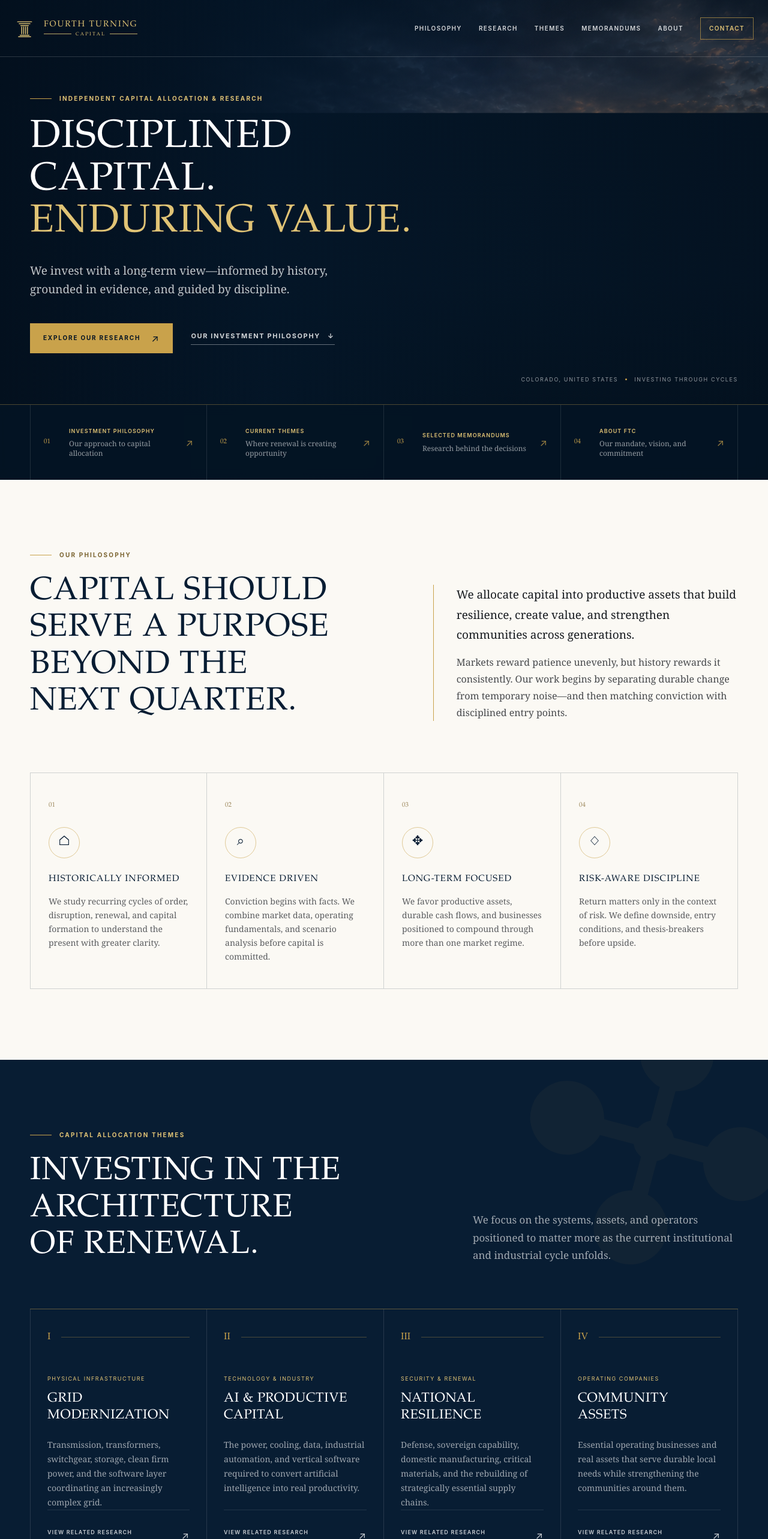
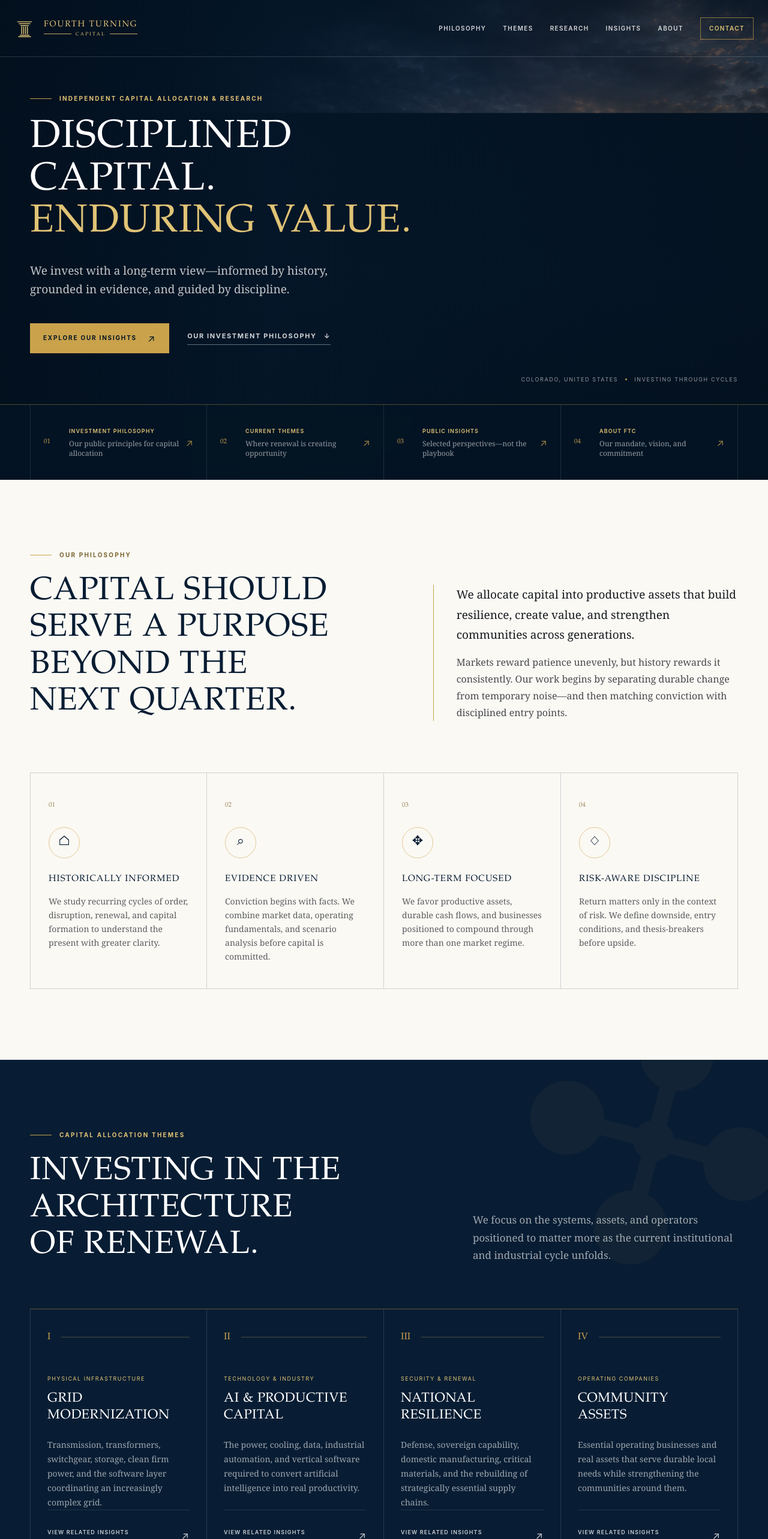
Before and after one commit to jpeterson2058/fourth-turning-capital, a Next.js app: page / in a window 1280 px wide. Shown: the top 2566 px of the page at 60% size. Built offline with nearby package versions, Linux system fonts and the light colour scheme.

Commit message:
Reframe homepage around public insights

```diff
--- a/app/page.tsx
+++ b/app/page.tsx
@@ -1,3 +1,5 @@
+import { insights } from "./insights/articles";
+
 const principles = [
   { number: "01", title: "Historically informed", copy: "We study recurring cycles of order, disruption, renewal, and capital formation to understand the present with greater clarity." },
   { number: "02", title: "Evidence driven", copy: "Conviction begins with facts. We combine market data, operating fundamentals, and scenario analysis before capital is committed." },
@@ -12,10 +14,36 @@ const themes = [
   { number: "IV", title: "Community assets", copy: "Essential operating businesses and real assets that serve durable local needs while strengthening the communities around them.", tag: "Operating companies" },
 ];
 
-const publications = [
-  { type: "Capital Allocation Map", title: "Grid Modernization", year: "2026", description: "The bottlenecks, enabling technologies, public-market beneficiaries, and entry conditions behind a generational grid rebuild.", className: "cover-grid", status: "Research in development" },
-  { type: "Capital Allocation Map", title: "AI & Productive Capital", year: "2026", description: "A full-stack view of the infrastructure turning compute into durable economic output—from energy and cooling to applications.", className: "cover-ai", status: "Research in development" },
-  { type: "Investment Memorandum", title: "Gin & Bear It", year: "No. 001", description: "An owner-operator case study in capital structure, inventory productivity, real-estate optionality, and resilient local commerce.", className: "cover-memo", status: "Completed · July 2026" },
+const latestInsight = insights[0]!;
+
+const publicResearch = [
+  {
+    type: "Insight",
+    title: latestInsight.title,
+    year: "July 2026",
+    description: latestInsight.description,
+    className: "cover-grid",
+    status: "Published",
+    href: `/insights/${latestInsight.slug}`,
+  },
+  {
+    type: "Research Brief",
+    title: "Grid Modernization",
+    year: "Forthcoming",
+    description: "A public briefing on why grid bottlenecks matter to industrial renewal—without disclosing FTC's proprietary company selection, underwriting, or implementation work.",
+    className: "cover-ai",
+    status: "Editorial pipeline",
+    href: "/insights",
+  },
+  {
+    type: "Market Perspective",
+    title: "Debt, Defense & Demographics",
+    year: "Forthcoming",
+    description: "A public perspective on the structural forces reshaping capital allocation, national resilience, and productive investment.",
+    className: "cover-perspective",
+    status: "Editorial pipeline",
+    href: "/insights",
+  },
 ];
 
 function PillarMark({ small = false }: { small?: boolean }) {
@@ -30,7 +58,7 @@ function PillarMark({ small = false }: { small?: boolean }) {
 
 function BrandLockup({ compact = false }: { compact?: boolean }) {
   return (
-    <a className={compact ? "brand brand-compact" : "brand"} href="#top" aria-label="Fourth Turning Capital home">
+    <a className={compact ? "brand brand-compact" : "brand"} href="/#top" aria-label="Fourth Turning Capital home">
       <PillarMark small={compact} />
       <span className="brand-name">
         <span>Fourth Turning</span>
@@ -40,7 +68,9 @@ function BrandLockup({ compact = false }: { compact?: boolean }) {
   );
 }
 
-function Arrow() { return <span aria-hidden="true" className="arrow">↗</span>; }
+function Arrow() {
+  return <span aria-hidden="true" className="arrow">↗</span>;
+}
 
 export default function Home() {
   return (
@@ -49,26 +79,37 @@ export default function Home() {
         <div className="header-inner">
           <BrandLockup compact />
           <nav className="desktop-nav" aria-label="Primary navigation">
-            <a href="#philosophy">Philosophy</a><a href="#research">Research</a><a href="#themes">Themes</a><a href="#memorandums">Memorandums</a><a href="#about">About</a><a className="nav-contact" href="#contact">Contact</a>
+            <a href="#philosophy">Philosophy</a>
+            <a href="#themes">Themes</a>
+            <a href="#research">Research</a>
+            <a href="/insights">Insights</a>
+            <a href="#about">About</a>
+            <a className="nav-contact" href="#contact">Contact</a>
           </nav>
           <details className="mobile-menu">
             <summary aria-label="Open navigation"><span /><span /></summary>
             <nav aria-label="Mobile navigation">
-              <a href="#philosophy">Philosophy</a><a href="#research">Research</a><a href="#themes">Themes</a><a href="#memorandums">Memorandums</a><a href="#about">About</a><a href="#contact">Contact</a>
+              <a href="#philosophy">Philosophy</a>
+              <a href="#themes">Themes</a>
+              <a href="#research">Research</a>
+              <a href="/insights">Insights</a>
+              <a href="#about">About</a>
+              <a href="#contact">Contact</a>
             </nav>
           </details>
         </div>
       </header>
 
       <section className="hero" aria-labelledby="hero-title">
-        <div className="hero-bg" aria-hidden="true" /><div className="hero-vignette" aria-hidden="true" />
+        <div className="hero-bg" aria-hidden="true" />
+        <div className="hero-vignette" aria-hidden="true" />
         <div className="hero-content wrap">
           <div className="hero-copy">
             <p className="eyebrow light"><span />Independent capital allocation &amp; research</p>
             <h1 id="hero-title">Disciplined capital.<br /><em>Enduring value.</em></h1>
             <p className="hero-lede">We invest with a long-term view—informed by history, grounded in evidence, and guided by discipline.</p>
             <div className="hero-actions">
-              <a className="button button-gold" href="#research">Explore our research <Arrow /></a>
+              <a className="button button-gold" href="/insights">Explore our insights <Arrow /></a>
               <a className="text-link light-link" href="#philosophy">Our investment philosophy <span aria-hidden="true">↓</span></a>
             </div>
           </div>
@@ -76,9 +117,9 @@ export default function Home() {
         </div>
         <div className="hero-index">
           <div className="wrap index-grid">
-            <a href="#philosophy"><b>01</b><span><strong>Investment philosophy</strong><small>Our approach to capital allocation</small></span><Arrow /></a>
+            <a href="#philosophy"><b>01</b><span><strong>Investment philosophy</strong><small>Our public principles for capital allocation</small></span><Arrow /></a>
             <a href="#themes"><b>02</b><span><strong>Current themes</strong><small>Where renewal is creating opportunity</small></span><Arrow /></a>
-            <a href="#memorandums"><b>03</b><span><strong>Selected memorandums</strong><small>Research behind the decisions</small></span><Arrow /></a>
+            <a href="/insights"><b>03</b><span><strong>Public insights</strong><small>Selected perspectives—not the playbook</small></span><Arrow /></a>
             <a href="#about"><b>04</b><span><strong>About FTC</strong><small>Our mandate, vision, and commitment</small></span><Arrow /></a>
           </div>
         </div>
@@ -86,7 +127,10 @@ export default function Home() {
 
       <section className="philosophy section" id="philosophy">
         <div className="wrap philosophy-intro">
-          <div><p className="eyebrow"><span />Our philosophy</p><h2>Capital should serve a purpose beyond the next quarter.</h2></div>
+          <div>
+            <p className="eyebrow"><span />Our philosophy</p>
+            <h2>Capital should serve a purpose beyond the next quarter.</h2>
+          </div>
           <div className="philosophy-copy">
             <p className="dropcap">We allocate capital into productive assets that build resilience, create value, and strengthen communities across generations.</p>
             <p>Markets reward patience unevenly, but history rewards it consistently. Our work begins by separating durable change from temporary noise—and then matching conviction with disciplined entry points.</p>
@@ -95,8 +139,10 @@ export default function Home() {
         <div className="wrap principles-grid">
           {principles.map((principle) => (
             <article className="principle" key={principle.number}>
-              <span className="principle-number">{principle.number}</span><div className="principle-icon" aria-hidden="true">{principle.number === "01" ? "⌂" : principle.number === "02" ? "⌕" : principle.number === "03" ? "✥" : "◇"}</div>
-              <h3>{principle.title}</h3><p>{principle.copy}</p>
+              <span className="principle-number">{principle.number}</span>
+              <div className="principle-icon" aria-hidden="true">{principle.number === "01" ? "⌂" : principle.number === "02" ? "⌕" : principle.number === "03" ? "✥" : "◇"}</div>
+              <h3>{principle.title}</h3>
+              <p>{principle.copy}</p>
             </article>
           ))}
         </div>
@@ -106,13 +152,20 @@ export default function Home() {
         <div className="compass-watermark" aria-hidden="true">✣</div>
         <div className="wrap">
           <div className="section-heading dark-heading">
-            <div><p className="eyebrow light"><span />Capital allocation themes</p><h2>Investing in the architecture of renewal.</h2></div>
+            <div>
+              <p className="eyebrow light"><span />Capital allocation themes</p>
+              <h2>Investing in the architecture of renewal.</h2>
+            </div>
             <p>We focus on the systems, assets, and operators positioned to matter more as the current institutional and industrial cycle unfolds.</p>
           </div>
           <div className="themes-grid">
             {themes.map((theme) => (
               <article className="theme-card" key={theme.number}>
-                <div className="theme-top"><span>{theme.number}</span><span className="theme-line" /></div><p className="theme-tag">{theme.tag}</p><h3>{theme.title}</h3><p>{theme.copy}</p><a href="#research" aria-label={`View research on ${theme.title}`}>View related research <Arrow /></a>
+                <div className="theme-top"><span>{theme.number}</span><span className="theme-line" /></div>
+                <p className="theme-tag">{theme.tag}</p>
+                <h3>{theme.title}</h3>
+                <p>{theme.copy}</p>
+                <a href="/insights" aria-label={`View public insights related to ${theme.title}`}>View related insights <Arrow /></a>
               </article>
             ))}
           </div>
@@ -122,30 +175,52 @@ export default function Home() {
       <section className="research section" id="research">
         <div className="wrap">
           <div className="section-heading">
-            <div><p className="eyebrow"><span />Research &amp; publications</p><h2>We publish,<br /><em>not promote.</em></h2></div>
-            <div className="section-copy"><p>Our publications reflect our philosophy, discipline, and commitment to long-term thinking. We share the research behind our decisions to add useful perspective—not noise—to the conversation.</p><a className="text-link" href="#memorandums">Explore the research library <Arrow /></a></div>
+            <div>
+              <p className="eyebrow"><span />Public research &amp; insights</p>
+              <h2>We publish the thesis.<br /><em>Not the playbook.</em></h2>
+            </div>
+            <div className="section-copy">
+              <p>FTC publishes selected perspectives that demonstrate how we interpret structural change. Internal models, security selection, underwriting, dashboards, and portfolio implementation remain proprietary to Fourth Turning Capital.</p>
+              <a className="text-link" href="/insights">Explore all insights <Arrow /></a>
+            </div>
           </div>
           <div className="publication-grid">
-            {publications.map((publication, index) => (
-              <article className="publication" key={publication.title}>
+            {publicResearch.map((publication, index) => (
+              <a className="publication publication-link" href={publication.href} key={publication.title}>
                 <div className={`publication-cover ${publication.className}`}>
                   <div className="cover-brand"><PillarMark small /><span>Fourth Turning Capital</span></div>
                   <div className="cover-title"><small>{publication.type}</small><strong>{publication.title}</strong><span>{publication.year}</span></div>
                   <p>Disciplined capital. Enduring value.</p>
                 </div>
-                <div className="publication-meta"><span>0{index + 1}</span><div><p>{publication.status}</p><h3>{publication.title}</h3><p>{publication.description}</p></div></div>
-              </article>
+                <div className="publication-meta">
+                  <span>0{index + 1}</span>
+                  <div><p>{publication.status}</p><h3>{publication.title}</h3><p>{publication.description}</p></div>
+                </div>
+              </a>
             ))}
           </div>
         </div>
       </section>
 
-      <section className="memorandums section" id="memorandums">
-        <div className="wrap memo-layout">
-          <div className="memo-title"><p className="eyebrow light"><span />Selected memorandums</p><h2>The record<br />behind the <em>decision.</em></h2><p>Our memorandums are working documents: a disciplined record of the facts, assumptions, risks, entry conditions, and decisions that shape an allocation.</p></div>
-          <div className="memo-list">
-            <article><span className="memo-no">001</span><div><p className="memo-type">Operating company · Real estate</p><h3>Gin &amp; Bear It Liquor</h3><p>Owner-operator underwriting, resilience planning, inventory productivity, and real-estate optionality.</p></div><span className="memo-status">Completed</span></article>
-            <article><span className="memo-no">CAM</span><div><p className="memo-type">Infrastructure · Public equities</p><h3>Grid Modernization</h3><p>A full capital allocation map across transmission, electrical equipment, software, storage, and clean firm power.</p></div><span className="memo-status">In development</span></article>
+      <section className="proprietary-boundary section" id="approach">
+        <div className="wrap boundary-layout">
+          <div className="boundary-title">
+            <p className="eyebrow light"><span />Public insight, proprietary execution</p>
+            <h2>Credibility should be visible. The advantage should remain protected.</h2>
+            <p>Our public work is designed to explain consequential trends and establish the quality of FTC's judgment. The actionable research and implementation behind investor capital remain inside the firm.</p>
+          </div>
+          <div className="boundary-grid">
+            <article>
+              <span>Public</span>
+              <h3>What we share</h3>
+              <p>Thought pieces, market perspectives, selected research briefs, historical context, and high-level investment implications.</p>
+            </article>
+            <article className="boundary-private">
+              <span>FTC proprietary</span>
+              <h3>What remains confidential</h3>
+              <p>Internal research, scoring systems, underwriting, dashboards, position construction, entry conditions, and portfolio implementation.</p>
+              <a href="mailto:josh@fourthturning.capital?subject=Fourth%20Turning%20Capital%20Investor%20Inquiry">Investor inquiries <Arrow /></a>
+            </article>
           </div>
         </div>
       </section>
@@ -153,19 +228,38 @@ export default function Home() {
       <section className="about section" id="about">
         <div className="wrap about-layout">
           <div className="about-mark" aria-hidden="true"><PillarMark /></div>
-          <div className="about-copy"><p className="eyebrow"><span />About Fourth Turning Capital</p><h2>Built for the long arc.</h2><p className="about-lede">Fourth Turning Capital is an independent investment and operating platform focused on productive assets, resilient enterprises, and the infrastructure of national renewal.</p><div className="about-detail"><p>We work across public markets, private businesses, real estate, and strategic operating opportunities—using one consistent framework to compare risk, return, resilience, and purpose.</p><p>Our mandate is intentionally broad. Our discipline is not.</p></div><blockquote>“The greatest wealth is created by building productive assets in advance of renewal.”</blockquote></div>
+          <div className="about-copy">
+            <p className="eyebrow"><span />About Fourth Turning Capital</p>
+            <h2>Built for the long arc.</h2>
+            <p className="about-lede">Fourth Turning Capital is an independent investment and operating platform focused on productive assets, resilient enterprises, and the infrastructure of national renewal.</p>
+            <div className="about-detail">
+              <p>We work across public markets, private businesses, real estate, and strategic operating opportunities—using disciplined analysis to compare risk, return, resilience, and purpose.</p>
+              <p>Our mandate is intentionally broad. Our discipline is not.</p>
+            </div>
+            <blockquote>“The greatest wealth is created by building productive assets in advance of renewal.”</blockquote>
+          </div>
         </div>
       </section>
 
       <section className="contact section" id="contact">
         <div className="wrap contact-layout">
-          <div><p className="eyebrow light"><span />Begin a conversation</p><h2>Ideas improve when they are tested.</h2></div>
-          <div className="contact-copy"><p>We welcome thoughtful dialogue with investors, operators, founders, and researchers working on durable solutions to consequential problems.</p><a className="button button-gold" href="mailto:josh@fourthturning.capital">Contact Fourth Turning Capital <Arrow /></a></div>
+          <div>
+            <p className="eyebrow light"><span />Begin a conversation</p>
+            <h2>Ideas improve when they are tested.</h2>
+          </div>
+          <div className="contact-copy">
+            <p>We welcome thoughtful dialogue with investors, operators, founders, business owners, and researchers working on durable solutions to consequential problems.</p>
+            <a className="button button-gold" href="mailto:josh@fourthturning.capital">Contact Fourth Turning Capital <Arrow /></a>
+          </div>
         </div>
       </section>
 
       <footer>
-        <div className="wrap footer-main"><BrandLockup /><div className="footer-nav"><a href="#philosophy">Philosophy</a><a href="#research">Research</a><a href="#themes">Themes</a><a href="#about">About</a></div><a className="back-top" href="#top">Back to top ↑</a></div>
+        <div className="wrap footer-main">
+          <BrandLockup />
+          <div className="footer-nav"><a href="#philosophy">Philosophy</a><a href="#themes">Themes</a><a href="/insights">Insights</a><a href="#about">About</a></div>
+          <a className="back-top" href="#top">Back to top ↑</a>
+        </div>
         <div className="wrap footer-bottom"><p>© 2026 Fourth Turning Capital. All rights reserved.</p><p>Research is provided for informational purposes and does not constitute investment advice.</p></div>
       </footer>
     </main>
```
